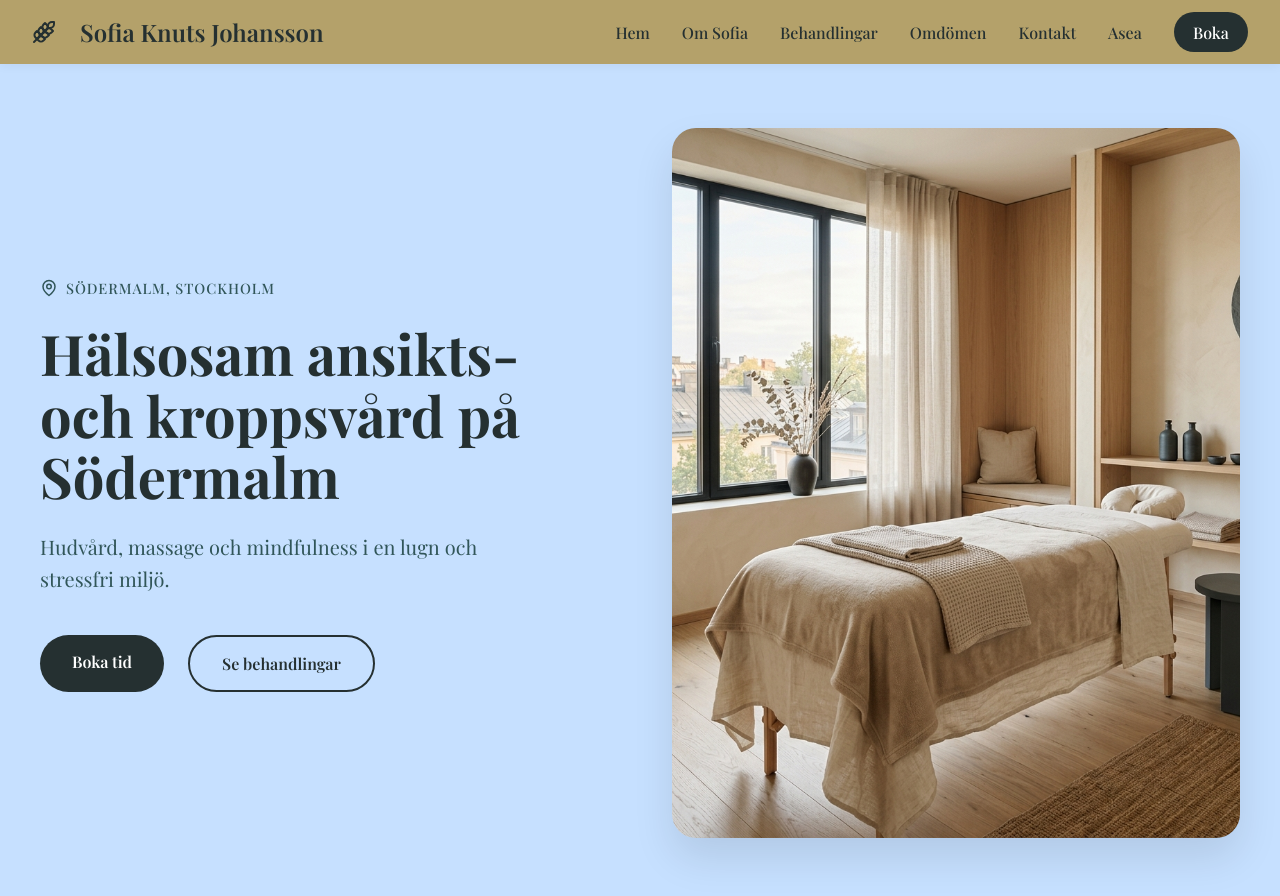
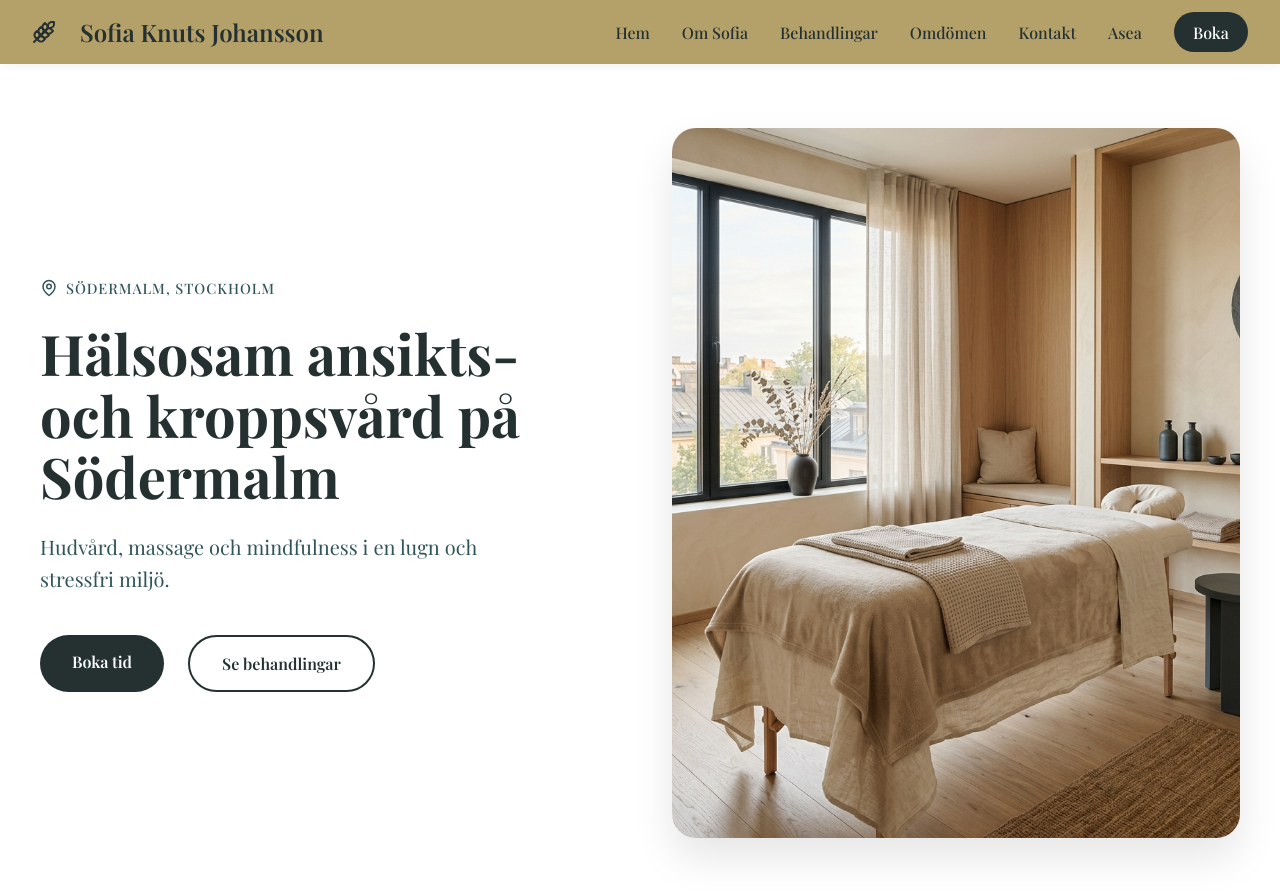
Before and after one commit to jacomaco/kornet, a React (Vite) app in the folder kornet/: page / in a window 1280 px wide. Shown: the top 896 px of the page. Built offline with nearby package versions, Linux system fonts and the light colour scheme; a web font is replaced by a local one.

Commit message:
style: comment out background color property in Hero component

```diff
--- a/kornet/src/components/styles/Hero.css
+++ b/kornet/src/components/styles/Hero.css
@@ -5,7 +5,7 @@
   padding: 8rem 2rem 4rem;
   min-height: 80vh;
   width: 100%;
-  background-color: var(--pale-sky);
+  /* background-color: var(--pale-sky); */
 }
 
 .hero-container {
```
